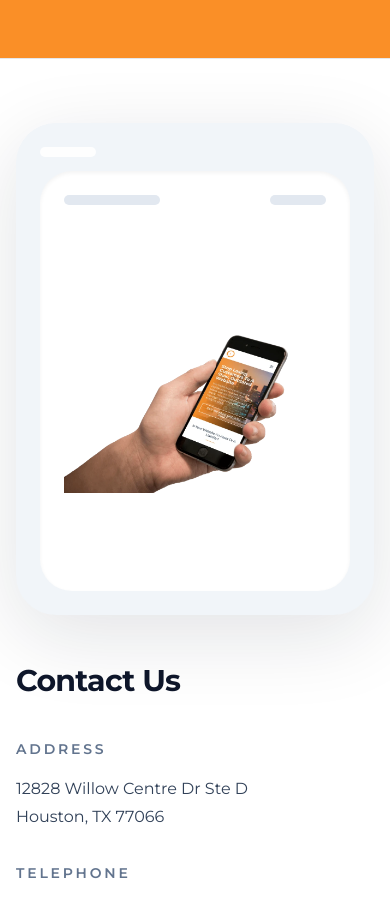
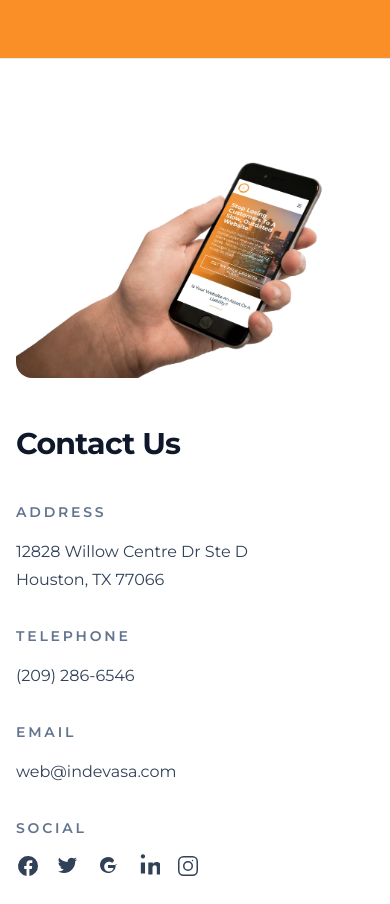
Before and after one commit to cgdiazv/indeva-websites, a Next.js app: page / in a window 390 px wide. Shown: the part 4800-5704 px from the top of the page. Built offline with nearby package versions, Linux system fonts and the light colour scheme.

Commit message:
Remove text bubbles around image holding phone

```diff
--- a/components/Footer.tsx
+++ b/components/Footer.tsx
@@ -30,14 +30,6 @@ export default function Footer() {
 
             {/* Left: Phone UI with New Image */}
             <div className="flex items-center justify-center lg:justify-start">
-              <div className="relative w-full max-w-sm overflow-hidden rounded-[40px] bg-slate-100 p-6 shadow-[0_20px_80px_rgba(15,23,42,0.12)]">
-                <div className="absolute left-6 top-6 h-2.5 w-14 rounded-full bg-white/90" />
-                <div className="mt-6 h-[420px] rounded-[32px] bg-white p-6 shadow-inner flex flex-col">
-                  <div className="flex justify-between items-center mb-6">
-                    <span className="h-2.5 w-24 rounded-full bg-slate-200 block" />
-                    <span className="h-2.5 w-14 rounded-full bg-slate-200 block" />
-                  </div>
-
                   {/* Replaced Text Bubbles with Clickable Image */}
                   <a
                     href="/book-free-audit"
@@ -49,8 +41,6 @@ export default function Footer() {
                       className="h-full w-full object-contain"
                     />
                   </a>
-                </div>
-              </div>
             </div>
 
             {/* Right: Contact Information */}
```
